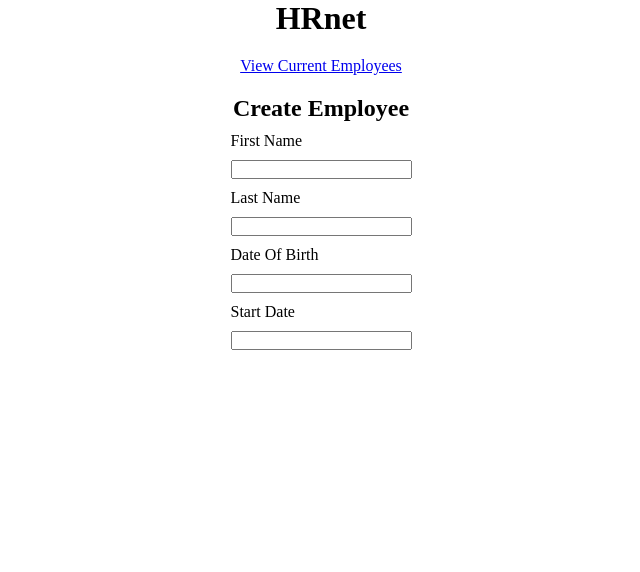
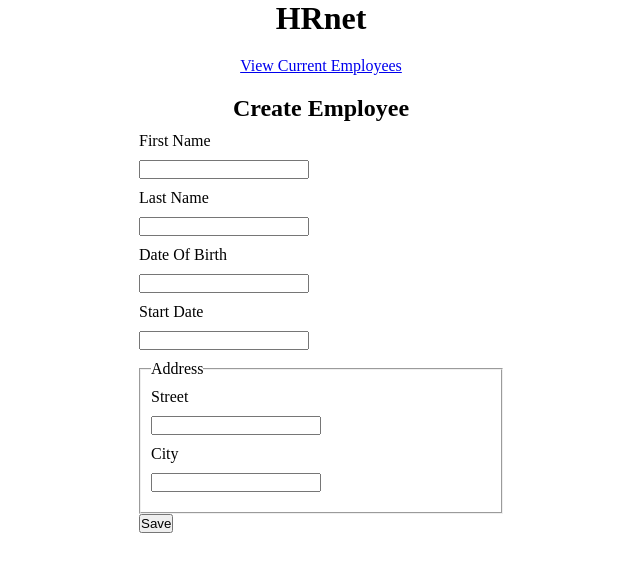
Before and after one commit to D-D-f/Calendrier, a React (Create React App) app: page / in a window 1280 px wide. Shown: the top 572 px of the page, without its empty margins (319-959 px from the left). Built offline with nearby package versions, Linux system fonts and the light colour scheme.

Commit message:
add formulaire

```diff
--- a/package.json
+++ b/package.json
@@ -12,7 +12,7 @@
     "react-hook-form": "^7.51.2",
     "react-router-dom": "^6.22.3",
     "react-select": "^5.8.0",
-    "simple-calendar-react-library": "^0.3.0",
+    "simple-calendar-react-library": "^0.3.2",
     "web-vitals": "^2.1.4"
   },
   "scripts": {
--- a/src/Component/Form/Form.css
+++ b/src/Component/Form/Form.css
@@ -1,6 +1,12 @@
 .containerInput {
   display: flex;
   flex-direction: column;
+  width: 340px;
+  position: relative;
+}
+
+.containerInput input {
+  width: 50%;
 }
 
 .containerInput label,
@@ -11,3 +17,14 @@
 .containerInput:first-child {
   margin-top: 10px;
 }
+
+.calendar {
+  position: absolute;
+  z-index: 1;
+  top: 50px;
+  background-color: white;
+}
+
+fieldset {
+  padding: 10px;
+}
--- a/src/Component/Form/Form.jsx
+++ b/src/Component/Form/Form.jsx
@@ -1,25 +1,95 @@
-import React from "react";
+import React, { useState } from "react";
+import { CalendarPicker } from "simple-calendar-react-library";
+import { useForm } from "react-hook-form";
 import "./Form.css";
 
 const Form = () => {
+  const [activeCalendarBirthday, setActiveCalendarBirthday] = useState(false);
+  const [activeCalendarStart, setActiveCalendarStart] = useState(false);
+  const [dateStarAndBirthday, setDateStartAndBirthday] = useState({
+    birthday: "",
+    start: "",
+  });
+  const { register, handleSubmit } = useForm();
+  const onSubmit = (d) => {
+    console.log(d);
+  };
+
+  const getDateBirthday = (date) => {
+    setDateStartAndBirthday((prev) => ({
+      ...prev,
+      birthday: date,
+    }));
+  };
+
+  const getDateStart = (date) => {
+    setDateStartAndBirthday((prev) => ({
+      ...prev,
+      start: date,
+    }));
+  };
+
+  const displayCalendarBirthday = () => {
+    setActiveCalendarBirthday(!activeCalendarBirthday);
+  };
+
+  const displayCalendarStart = () => {
+    setActiveCalendarStart(!activeCalendarStart);
+  };
+
   return (
-    <form>
-      <p className="containerInput">
+    <form onSubmit={handleSubmit(onSubmit)}>
+      <div className="containerInput">
         <label htmlFor="firstName">First Name</label>
-        <input type="text" name="firstName" />
-      </p>
-      <p className="containerInput">
+        <input type="text" {...register("firstName")} />
+      </div>
+      <div className="containerInput">
         <label htmlFor="lastName">Last Name</label>
-        <input type="text" name="lastName" />
-      </p>
-      <p className="containerInput">
+        <input type="text" {...register("lastName")} />
+      </div>
+      <div className="containerInput">
         <label htmlFor="dateofbirth">Date Of Birth</label>
-        <input type="text" name="dateofbirth" />
-      </p>
-      <p className="containerInput">
+        <input
+          type="text"
+          {...register("dateofbirth")}
+          value={dateStarAndBirthday.birthday}
+          onClick={displayCalendarBirthday}
+          readOnly
+        />
+        <div className="calendar">
+          {activeCalendarBirthday && (
+            <CalendarPicker getDate={getDateBirthday} langage="fr" />
+          )}
+        </div>
+      </div>
+      <div className="containerInput">
         <label htmlFor="startdate">Start Date</label>
-        <input type="text" name="startdate" />
-      </p>
+        <input
+          type="text"
+          {...register("startdate")}
+          value={dateStarAndBirthday.start}
+          onClick={displayCalendarStart}
+          readOnly
+        />
+        <div className="calendar">
+          {activeCalendarStart && (
+            <CalendarPicker getDate={getDateStart} langage="fr" />
+          )}
+        </div>
+      </div>
+      <fieldset>
+        <legend>Address</legend>
+        <div className="containerInput">
+          <label htmlFor="street">Street</label>
+          <input type="text" {...register("street")} />
+        </div>
+        <div className="containerInput">
+          <label htmlFor="city">City</label>
+          <input type="text" {...register("city")} />
+        </div>
+      </fieldset>
+
+      <button type="submit">Save</button>
     </form>
   );
 };
```
Also changed, not shown: src/Page/Employees/Employees.jsx (added), 1 other file (tests, documents, lock files or other folders).
